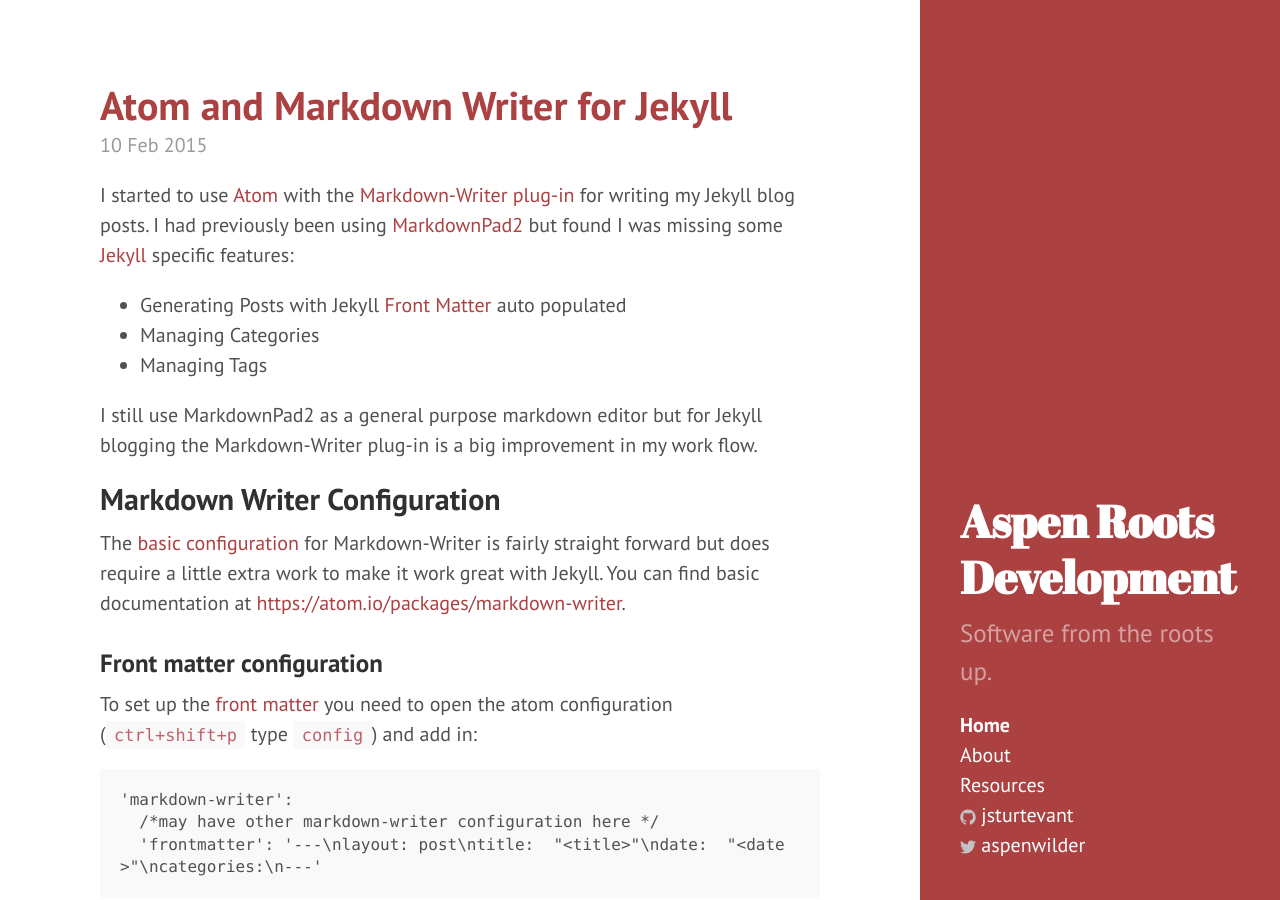
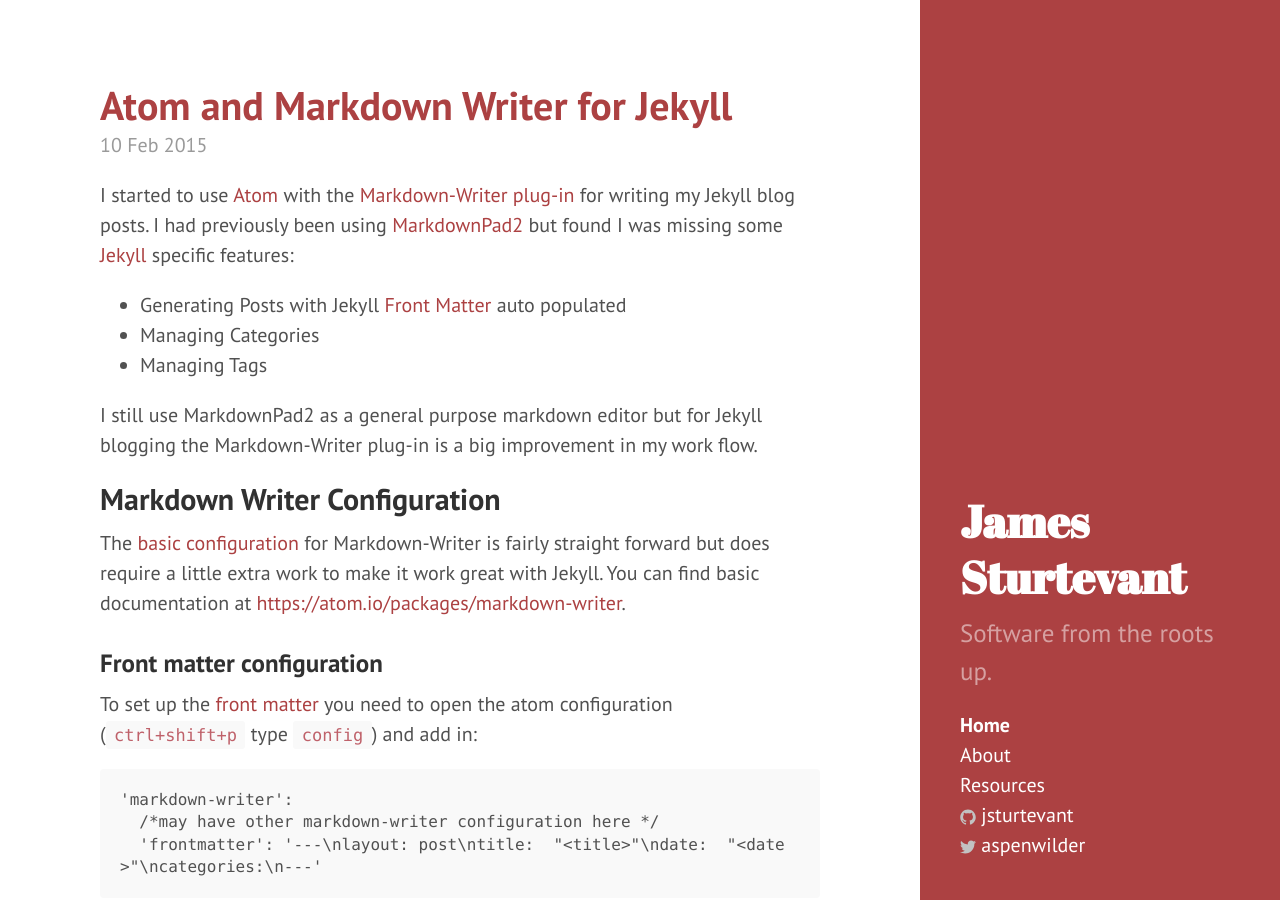
Before and after one commit to jsturtevant/jsturtevant.github.io, a Jekyll site: the page built from index.html, in a window 1280 px wide and 900 px high. Built offline with Jekyll 4.4.1, drawn with Linux system fonts in a browser that asks for light colours; Markdown is read by kramdown in place of the engine named in the settings; the list of posts is cut into pages by our own code.

Commit message:
Update _config.yml

```diff
--- a/_config.yml
+++ b/_config.yml
@@ -5,7 +5,7 @@ markdown:         redcarpet
 permalink:        posts/:title
 
 # Setup
-title:            Aspen Roots Development
+title:            James Sturtevant
 tagline:          'Software from the roots up.'
 description:      'Software from the roots up.'
 url:              http://jsturtevant.github.io
```
